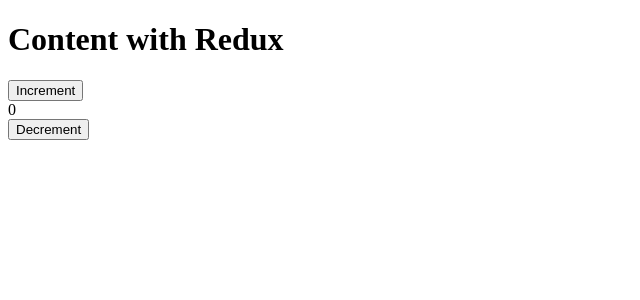
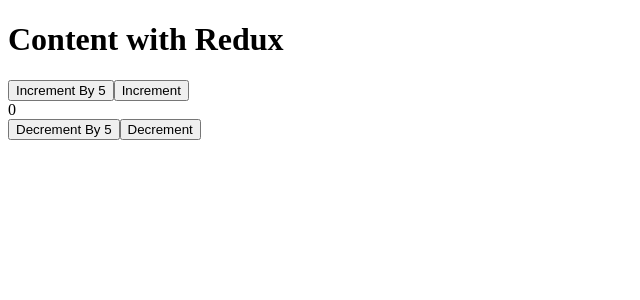
Before and after one commit to mdasif8393/l2-redux-bootstrap, a React (Vite) app: page / in a window 1280 px wide. Shown: the top 300 px of the page, without its empty margins (0-640 px from the left). Built offline with nearby package versions, Linux system fonts and the light colour scheme.

Commit message:
23-11 Add Data with Action Payloads.

```diff
--- a/src/App.tsx
+++ b/src/App.tsx
@@ -1,12 +1,29 @@
 import "./App.css";
+import {
+  decrement,
+  decrementByPayload,
+  increment,
+  incrementByPayload,
+} from "./redux/features/counter/counterSlice";
+import { useAppDispatch, useAppSelector } from "./redux/hook";
+import { RootState } from "./redux/store";
 
 function App() {
+  const dispatch = useAppDispatch();
+  const { count } = useAppSelector((state: RootState) => state.counter);
+
   return (
     <>
       <h1>Content with Redux</h1>
-      <button>Increment</button>
-      <div>0</div>
-      <button>Decrement</button>
+      <button onClick={() => dispatch(incrementByPayload(5))}>
+        Increment By 5
+      </button>
+      <button onClick={() => dispatch(increment())}>Increment</button>
+      <div>{count}</div>
+      <button onClick={() => dispatch(decrementByPayload(5))}>
+        Decrement By 5
+      </button>
+      <button onClick={() => dispatch(decrement())}>Decrement</button>
     </>
   );
 }
--- a/src/redux/features/counter/counterSlice.ts
+++ b/src/redux/features/counter/counterSlice.ts
@@ -1,11 +1,28 @@
 import { createSlice } from "@reduxjs/toolkit";
 
-const initialState: number = 0;
+const initialState = {
+  count: 0,
+};
 
 const counterSlice = createSlice({
   name: "counter",
   initialState,
-  reducers: {},
+  reducers: {
+    increment: (state) => {
+      state.count += 1;
+    },
+    decrement: (state) => {
+      state.count -= 1;
+    },
+    incrementByPayload: (state, action) => {
+      state.count += action.payload;
+    },
+    decrementByPayload: (state, action) => {
+      state.count -= action.payload;
+    },
+  },
 });
 
+export const { increment, decrement, incrementByPayload, decrementByPayload } =
+  counterSlice.actions;
 export default counterSlice.reducer;
--- /dev/null
+++ b/src/redux/hook.ts
@@ -0,0 +1,6 @@
+import { useDispatch, useSelector } from "react-redux";
+import type { AppDispatch, RootState } from "./store";
+
+// Use throughout your app instead of plain `useDispatch` and `useSelector`
+export const useAppDispatch = useDispatch.withTypes<AppDispatch>();
+export const useAppSelector = useSelector.withTypes<RootState>();
--- a/src/redux/store.ts
+++ b/src/redux/store.ts
@@ -6,3 +6,8 @@
     counter: counterReducer,
   },
 });
+
+// Infer the `RootState` and `AppDispatch` types from the store itself
+export type RootState = ReturnType<typeof store.getState>;
+// Inferred type: {posts: PostsState, comments: CommentsState, users: UsersState}
+export type AppDispatch = typeof store.dispatch;
```
